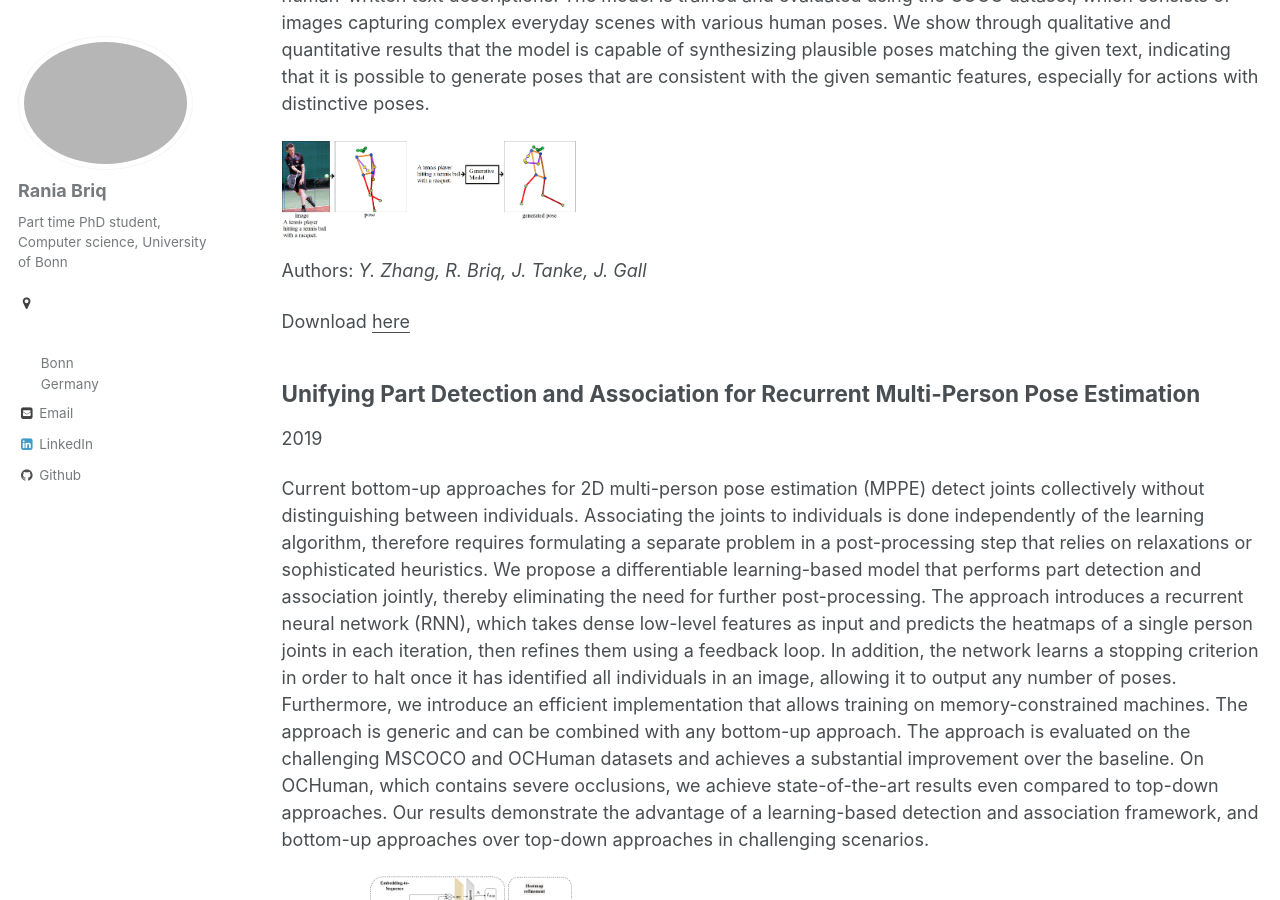
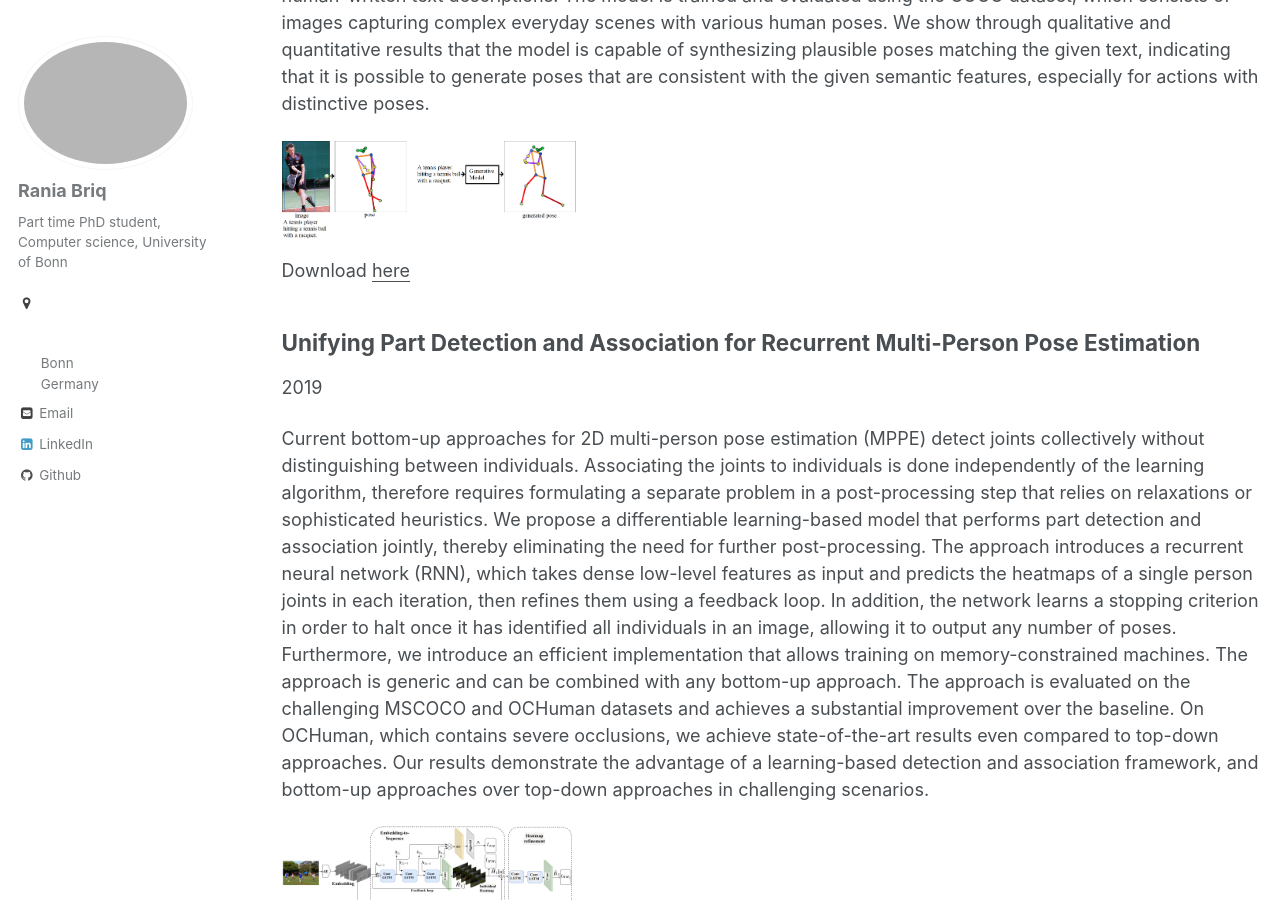
Before and after one commit to briqr/briqr.github.io, a Jekyll site: the page built from _pages/publications.md, in a window 1280 px wide and 900 px high, scrolled down 1419 px. Built offline with Jekyll 4.4.1, drawn with Linux system fonts in a browser that asks for light colours.

Commit message:
Update 2020-05-04-adversarialSyn.md

```diff
--- a/_publications/2020-05-04-adversarialSyn.md
+++ b/_publications/2020-05-04-adversarialSyn.md
@@ -5,6 +5,5 @@ excerpt: 'This work focuses on synthesizing human poses from human-level text de
 date: 2020-May-04
 paperurl: 'https://arxiv.org/abs/2005.00340'
 venue: 'German Conference on Pattern Recognition (GCPR)'
-Authors: Y. Zhang, R. Briq, J. Tanke, J. Gall
 image: 'adversarial_syn_approach.png'
 ---
```
